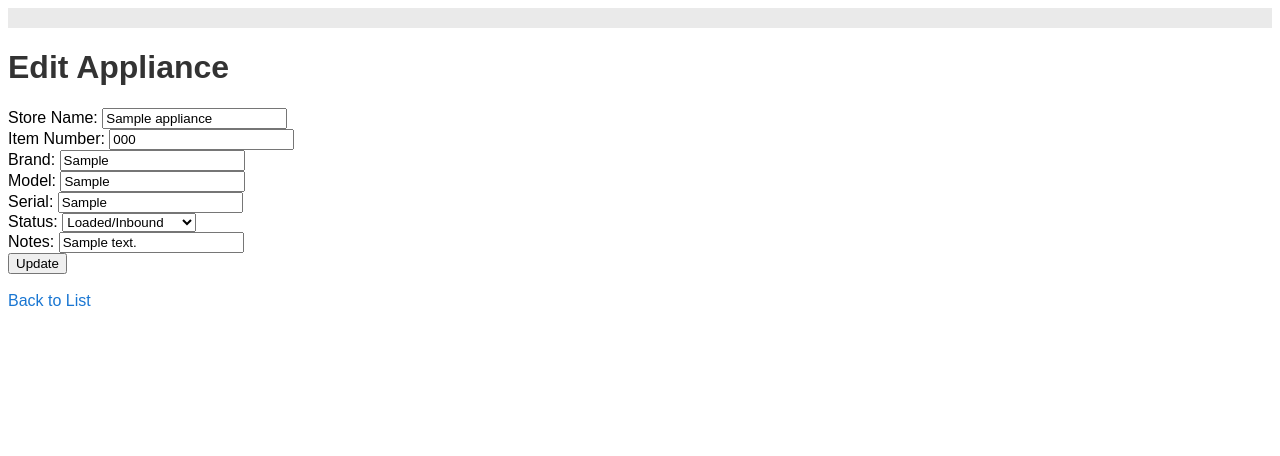
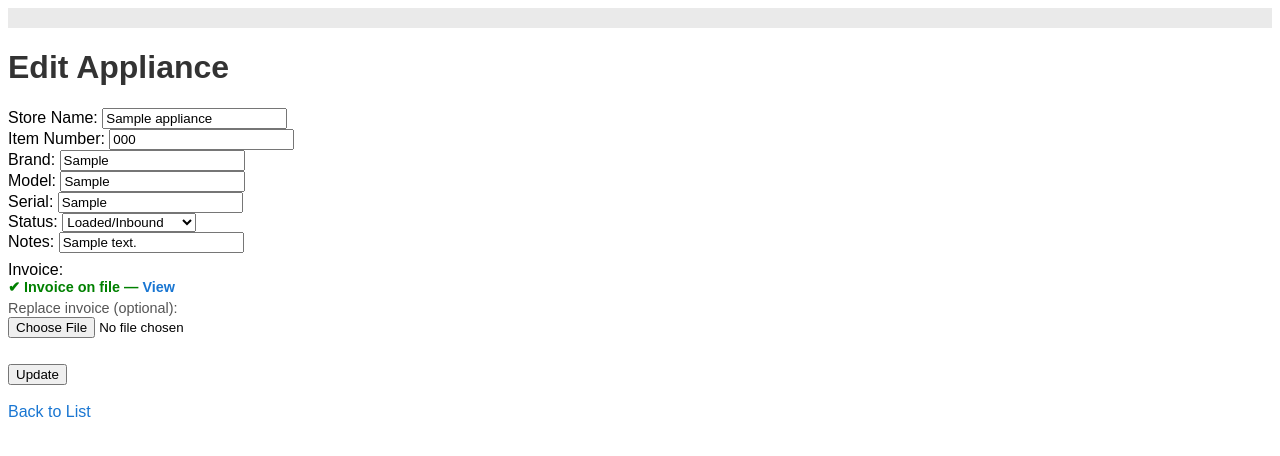
Before and after one commit to Biggen8990/McVey-s-Appliance-Inventory, a Flask app: a page that uses templates/edit.html in a window 1280 px wide. Shown: the top 456 px of the page. Run offline with Flask 2, Linux system fonts and the light colour scheme; tables that the repository leaves empty hold one stand-in row (values such as "Sample post").

Commit message:
Invoice field bug issue resolved

```diff
--- a/templates/edit.html
+++ b/templates/edit.html
@@ -16,10 +16,15 @@
         .flashes { list-style-type: none; padding: 0; }
         .flashes li { margin: 5px 0; }
         h1, h2, h3 { color: #333; }
+        .invoice-section { margin: 8px 0; }
+        .invoice-status { font-size: 0.9em; margin-bottom: 4px; }
+        .invoice-status.on-file { color: green; font-weight: bold; }
+        .invoice-status.none { color: #888; }
     </style>
 </head>
 <body>
     {% include 'navbar.html' %}
+
     {% with messages = get_flashed_messages(with_categories=true) %}
         {% if messages %}
         <ul class="flashes">
@@ -29,6 +34,7 @@
         </ul>
         {% endif %}
     {% endwith %}
+
     <h1>Edit Appliance</h1>
     <form method="post" enctype="multipart/form-data">
         Store Name: <input name="store_name" value="{{ appliance.store_name }}"><br>
@@ -37,33 +43,31 @@
         Model: <input name="model" value="{{ appliance.model }}"><br>
         Serial: <input name="serial" value="{{ appliance.serial }}"><br>
         Status:
-        <select name="status" id="status-select" onchange="toggleInvoiceField()">
+        <select name="status">
             {% for stat in status_options %}
             <option value="{{ stat }}" {% if appliance.status == stat %}selected{% endif %}>{{ stat }}</option>
             {% endfor %}
         </select><br>
         Notes: <input name="notes" value="{{ appliance.notes }}"><br>
-        <div id="invoice-field" style="display: none;">
-            Invoice: <input type="file" name="invoice" accept=".pdf,.jpg,.jpeg,.png,.gif,.doc,.docx,.xls,.xlsx"><br>
+
+        <div class="invoice-section">
+            Invoice:
             {% if appliance.invoice_file %}
-            <a href="/invoices/{{ appliance.invoice_file }}">View Invoice</a>
+                <div class="invoice-status on-file">✔ Invoice on file —
+                    <a href="/invoices/{{ appliance.invoice_file }}" target="_blank">View</a>
+                </div>
+                <label style="font-size: 0.9em; color: #555;">Replace invoice (optional):</label><br>
+            {% else %}
+                <div class="invoice-status none">No invoice on file.</div>
+                <label style="font-size: 0.9em; color: #555;">Upload invoice (optional):</label><br>
             {% endif %}
+            <input type="file" name="invoice" accept=".pdf,.jpg,.jpeg,.png,.gif,.doc,.docx,.xls,.xlsx">
         </div>
+
+        <br>
         <input type="submit" value="Update">
     </form>
     <br>
     <a href="/list">Back to List</a>
-
-    <script>
-    function toggleInvoiceField() {
-        var status = document.getElementById('status-select').value;
-        if (status === "Delivered" || status === "Loaded") {
-            document.getElementById('invoice-field').style.display = "block";
-        } else {
-            document.getElementById('invoice-field').style.display = "none";
-        }
-    }
-    window.onload = toggleInvoiceField;
-    </script>
 </body>
 </html>
```
Lines whose indentation alone changed are shown as unchanged.
